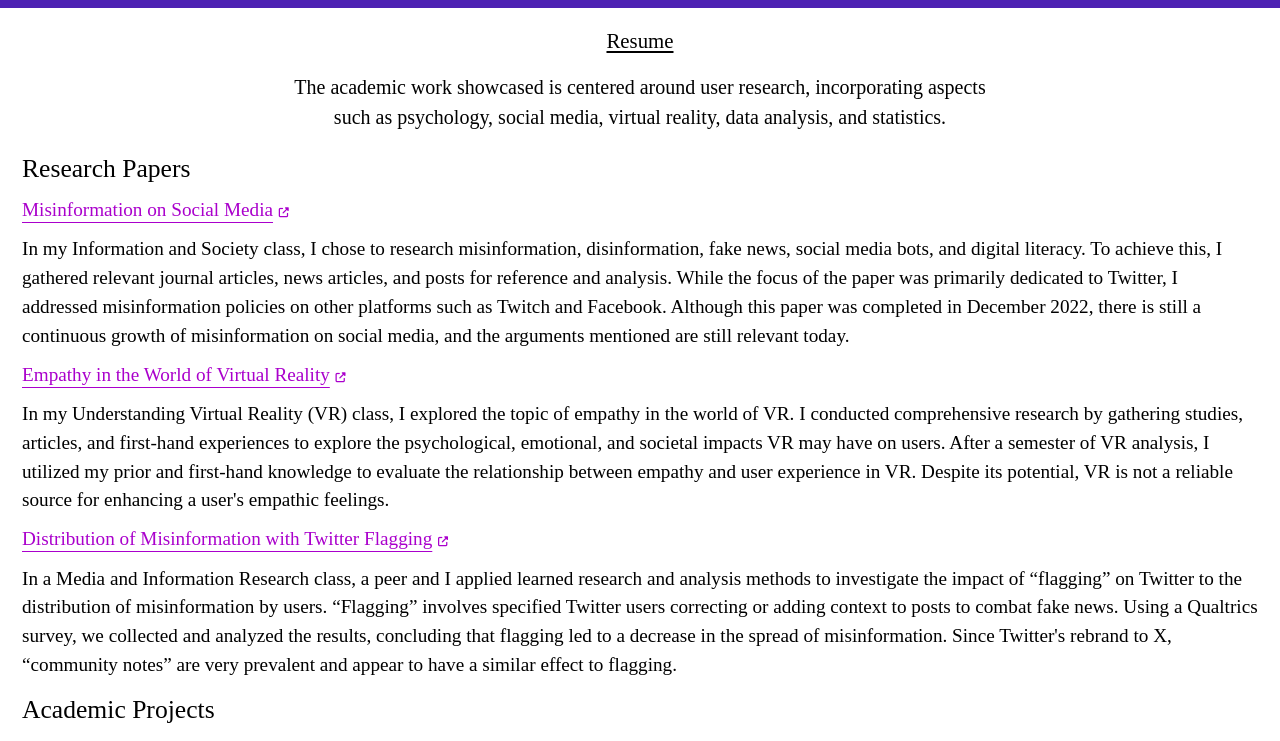
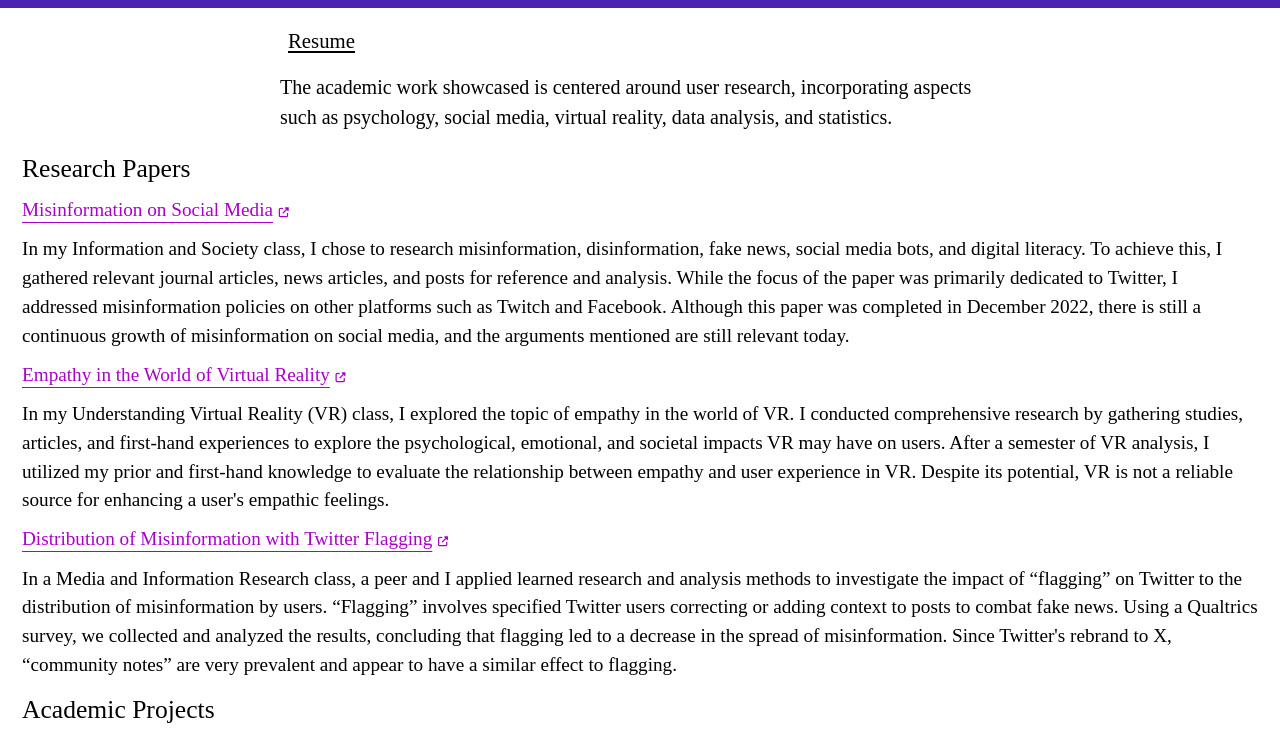
Before and after one commit to abbywright/personal-website, a plain HTML site: page work.html in a window 1280 px wide. Shown: the part 54-795 px from the top of the page. Drawn offline with Linux system fonts and the light colour scheme; a web font is replaced by a local one.

Commit message:
fix: fix resume spacing

```diff
--- a/screen.css
+++ b/screen.css
@@ -175,8 +175,6 @@ nav {
    display: flex;
    margin: 0;
    font-size: 1.25em;
-   text-align: center;
-   justify-content: center;
 }
 
 .work-top {
@@ -186,7 +184,6 @@ nav {
 
 .resume {
    margin: 20px 0;
-   text-align: center;
 }
 
 .resume-link {
```
Also changed, not shown: 1 other file.
